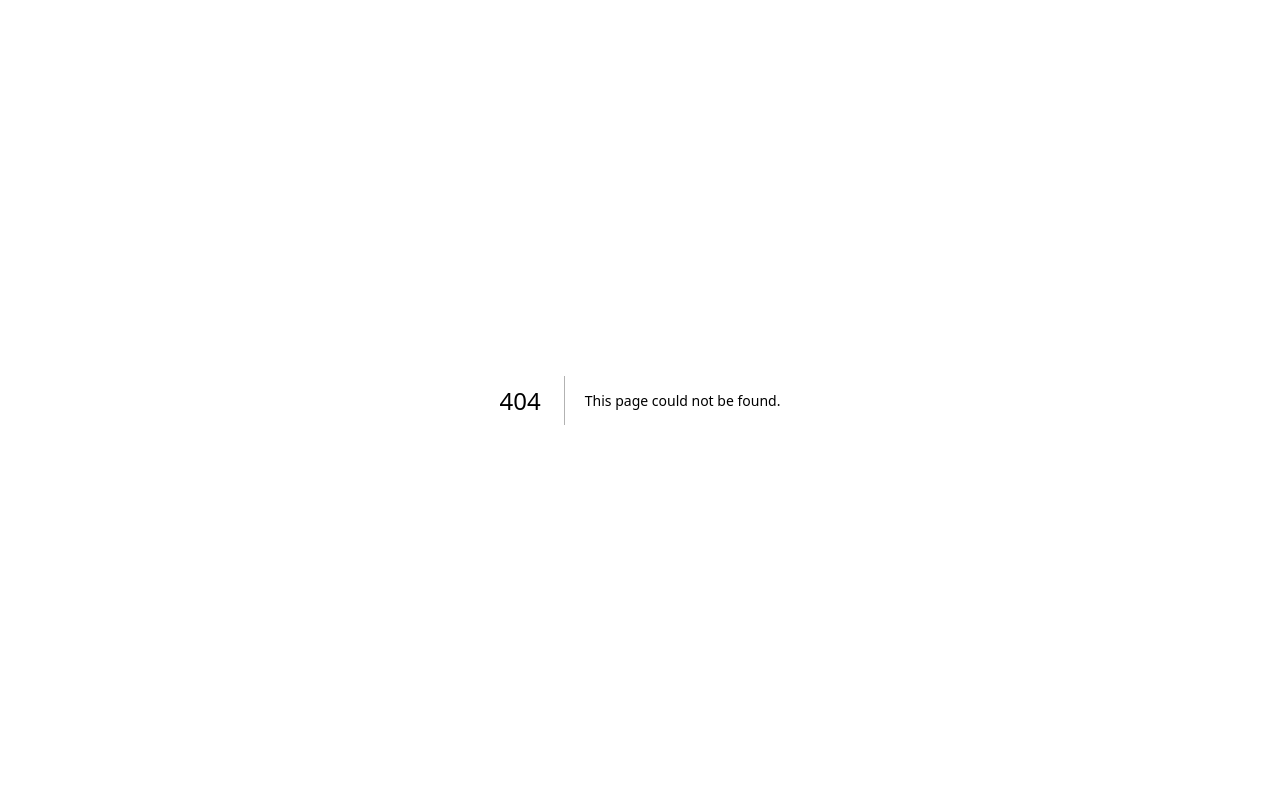
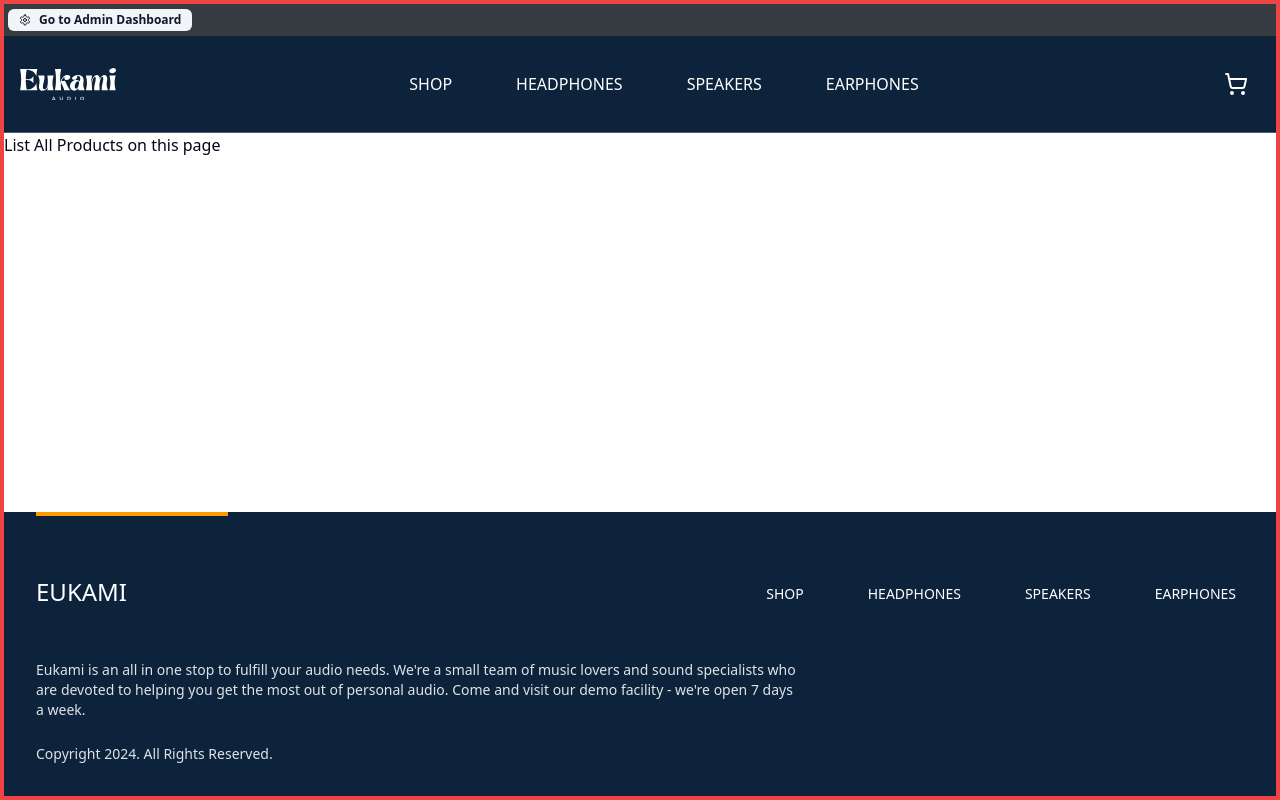
Before and after one commit to Eukami-Team-4/eukami, a Next.js app: page /shop in a window 1280 px wide. Before the commit this address had no page. Built offline with nearby package versions, Linux system fonts and the light colour scheme.

Commit message:
Add shop page design

```diff
--- /dev/null
+++ b/src/app/(Storefront)/shop/page.js
@@ -0,0 +1,9 @@
+const ShopPage = () => {
+    return (
+        <div>
+            List All Products on this page
+        </div>
+    );
+}
+
+export default ShopPage;
```
